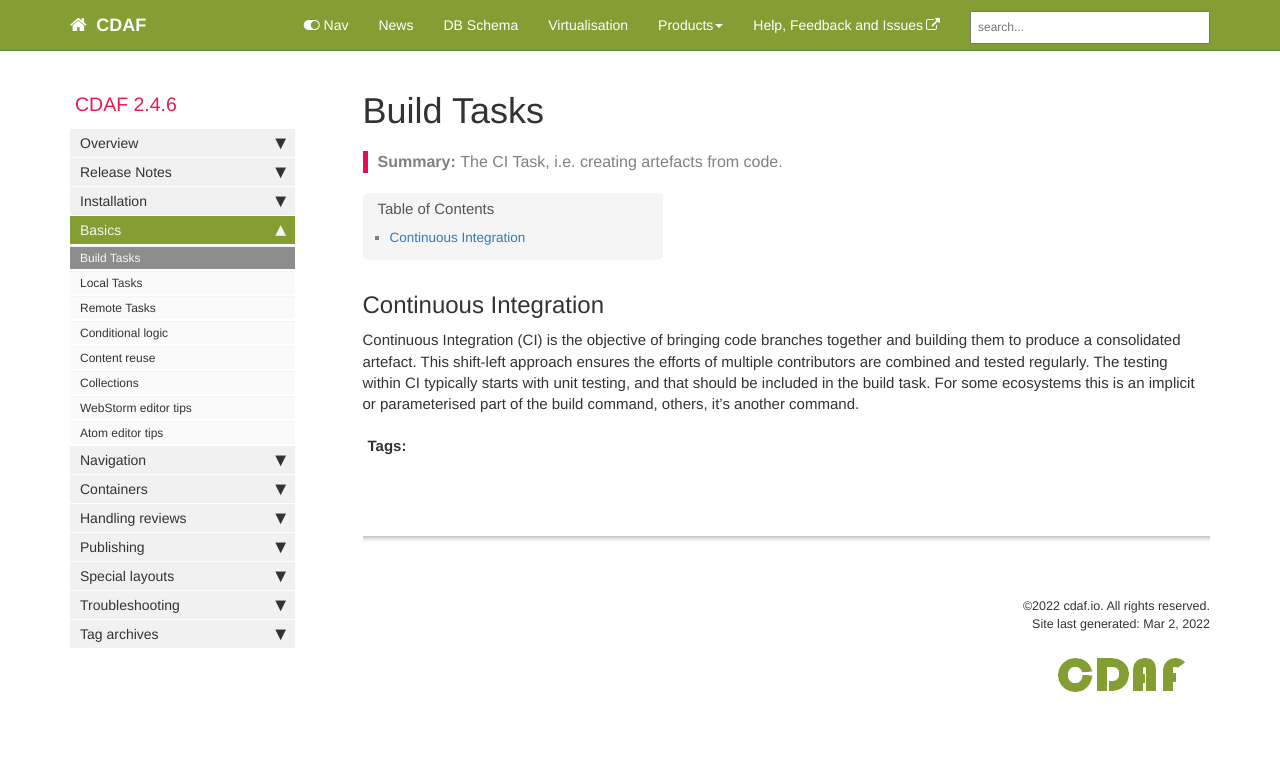
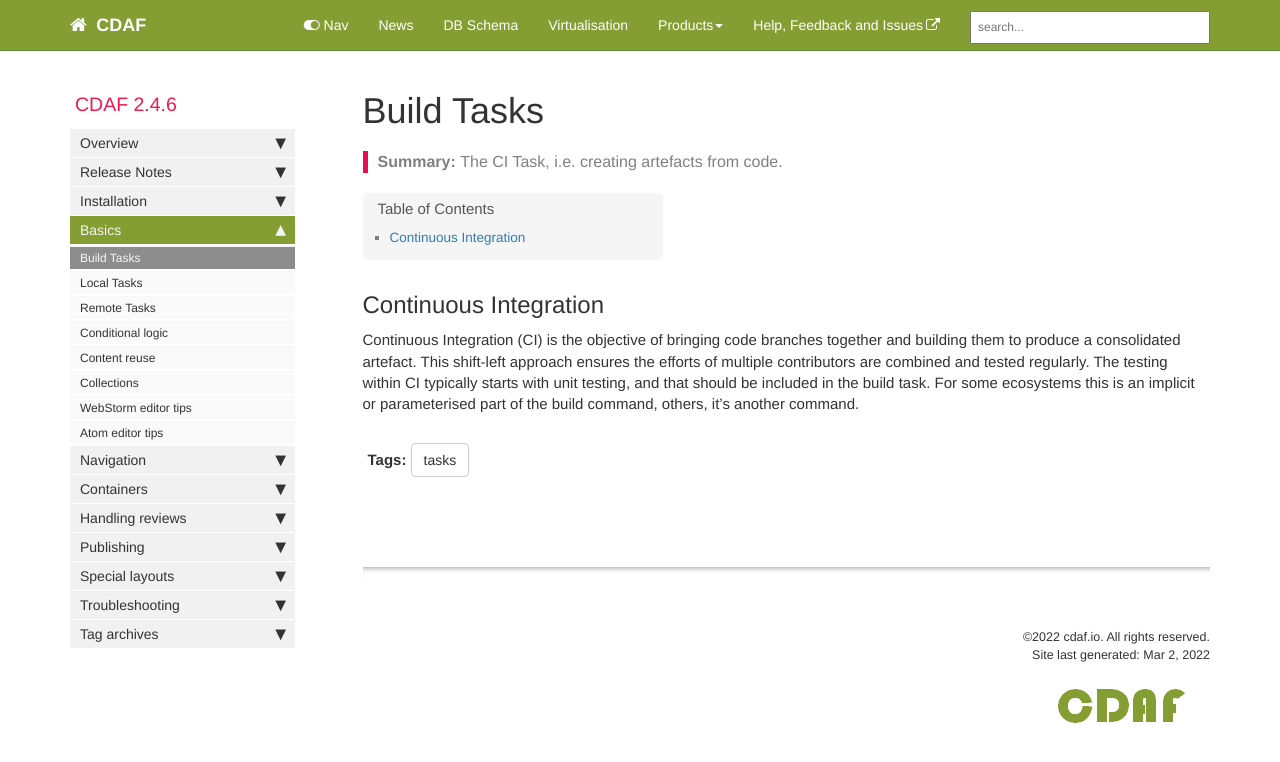
Before and after one commit to cdaf/docs.cdaf.io, a Jekyll site: the page built from pages/mydoc/mydoc_basics_build_tasks.md, in a window 1280 px wide. Shown: the top 762 px of the page. Built offline with Jekyll 4.4.1, drawn with Linux system fonts in a browser that asks for light colours; comment, search, counter and statistics services are not loaded.

Commit message:
Set tasks as an allowed tag

```diff
--- a/_data/tags.yml
+++ b/_data/tags.yml
@@ -13,5 +13,6 @@ allowed-tags:
   - news
   - troubleshooting
   - mobile
+  - tasks
 
 # Copyright 2021 Google LLC
--- a/pages/mydoc/mydoc_basics_build_tasks.md
+++ b/pages/mydoc/mydoc_basics_build_tasks.md
@@ -10,3 +10,5 @@ permalink: mydoc_basics_build_tasks.html
 ## Continuous Integration
 
 Continuous Integration (CI) is the objective of bringing code branches together and building them to produce a consolidated artefact. This shift-left approach ensures the efforts of multiple contributors are combined and tested regularly. The testing within CI typically starts with unit testing, and that should be included in the build task. For some ecosystems this is an implicit or parameterised part of the build command, others, it's another command.
+
+{% include links.html %}
```
